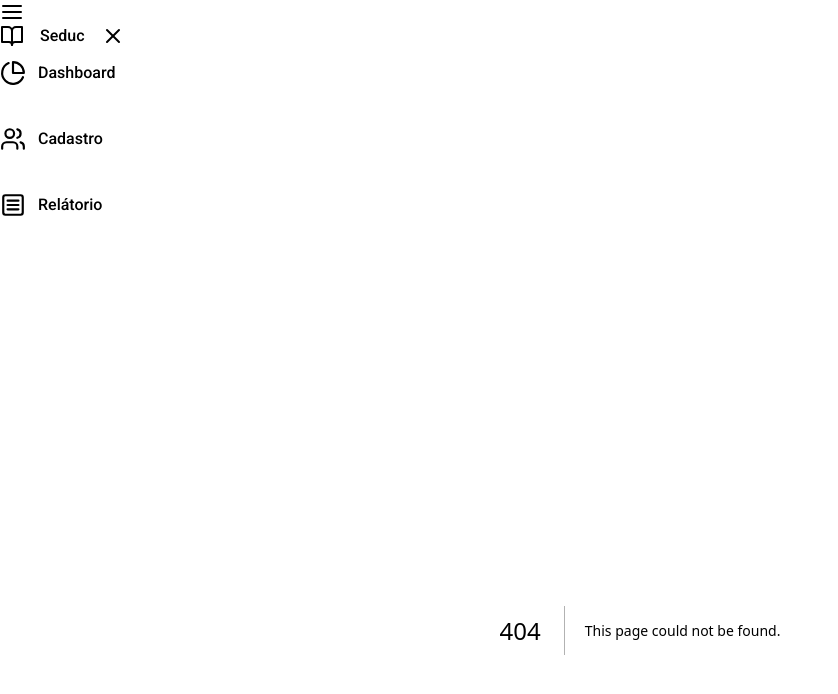
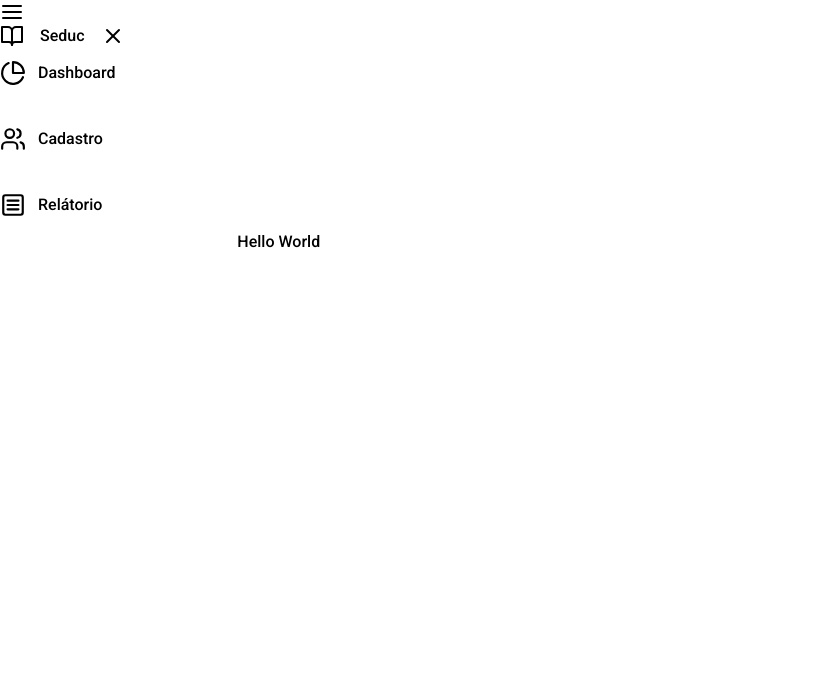
Before and after one commit to Alerrando/sistema-seduc, a Next.js app in the folder web/: page /cadastro-professor in a window 1280 px wide. Before the commit this address had no page. Shown: the top 694 px of the page, without its empty margins (0-838 px from the left). Built offline with nearby package versions, Linux system fonts and the light colour scheme.

Commit message:
add cadastro-professor page

```diff
--- /dev/null
+++ b/web/src/app/cadastro-professor/page.tsx
@@ -0,0 +1,9 @@
+import React from 'react';
+
+export default function CadastroProfessor(){
+    return(
+        <main className="w-5/6 ml-auto px-6 overflow-y-auto">
+            <h1>Hello World</h1>
+        </main>
+    )
+}
```
